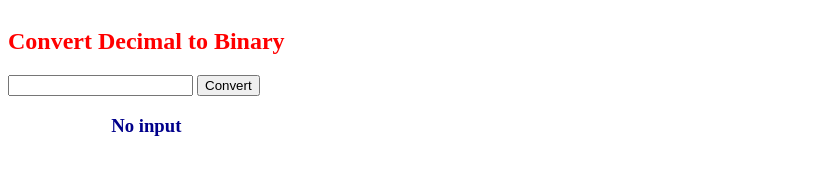
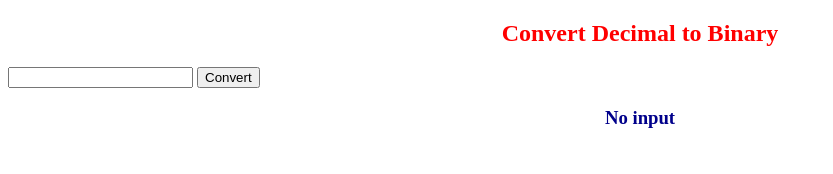
Before and after one commit to subhajit4980/decimaltobinary_converter.github.io, a plain HTML site: page index.html in a window 1280 px wide. Shown: the whole page, without its empty margins (0-833 px from the left). Drawn offline with Linux system fonts and the light colour scheme.

Commit message:
Update index.html

```diff
--- a/index.html
+++ b/index.html
@@ -6,14 +6,14 @@
     </title>
     <meta name="viewport" content="width=device-width, initial-scale=1.0">
   <style>
-    .city{
+/*     .city{
       position: absolute;
-    }
+    } */
 
   </style>
   </head>
 <body>
-<div class="city" >
+<div class="container" >
   <h2 align="center" style="color: red; ">Convert Decimal to Binary</h2>
 <input align="center" type="number"  id="o" value="de">
 <button onclick="dec2bin()">Convert</button>
```
